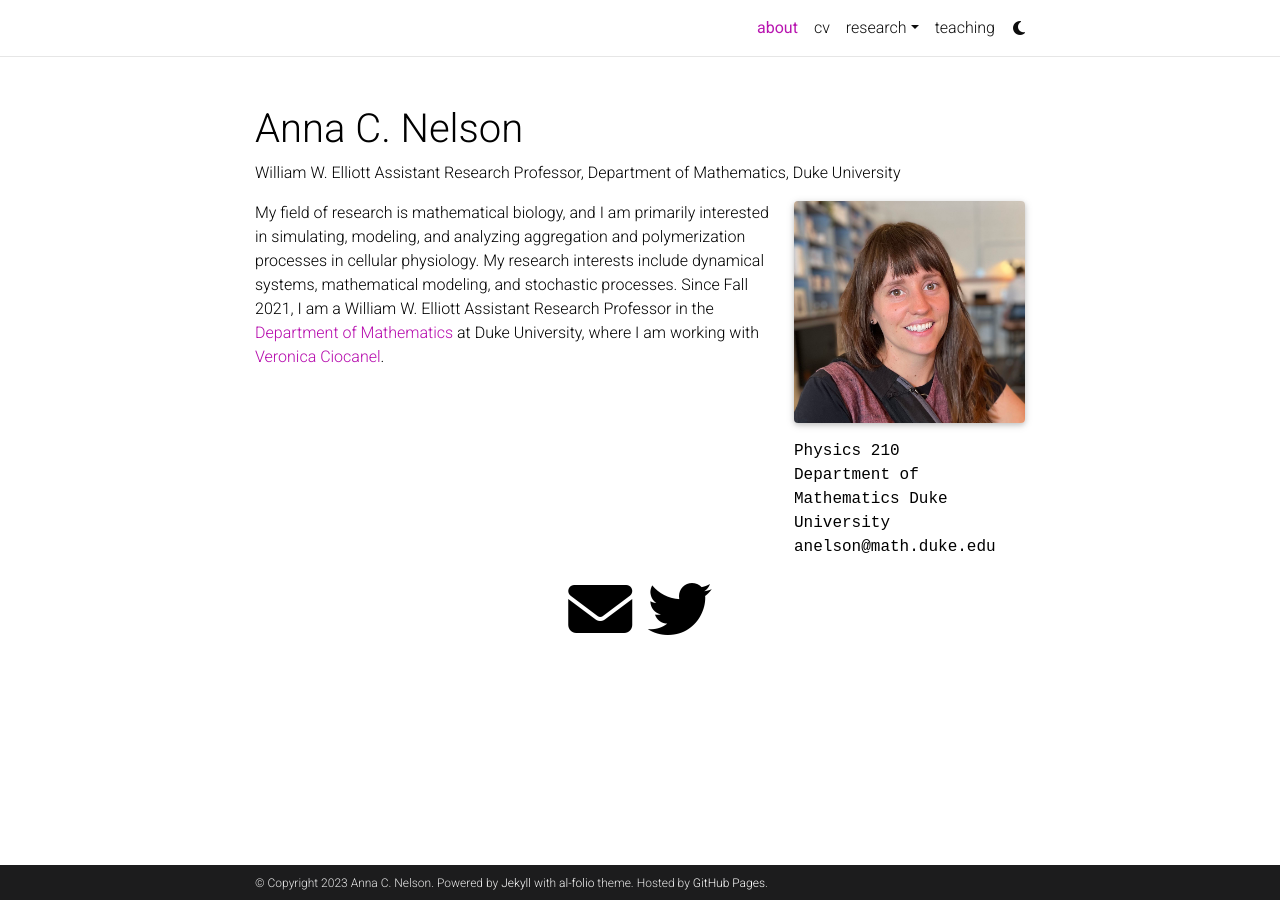
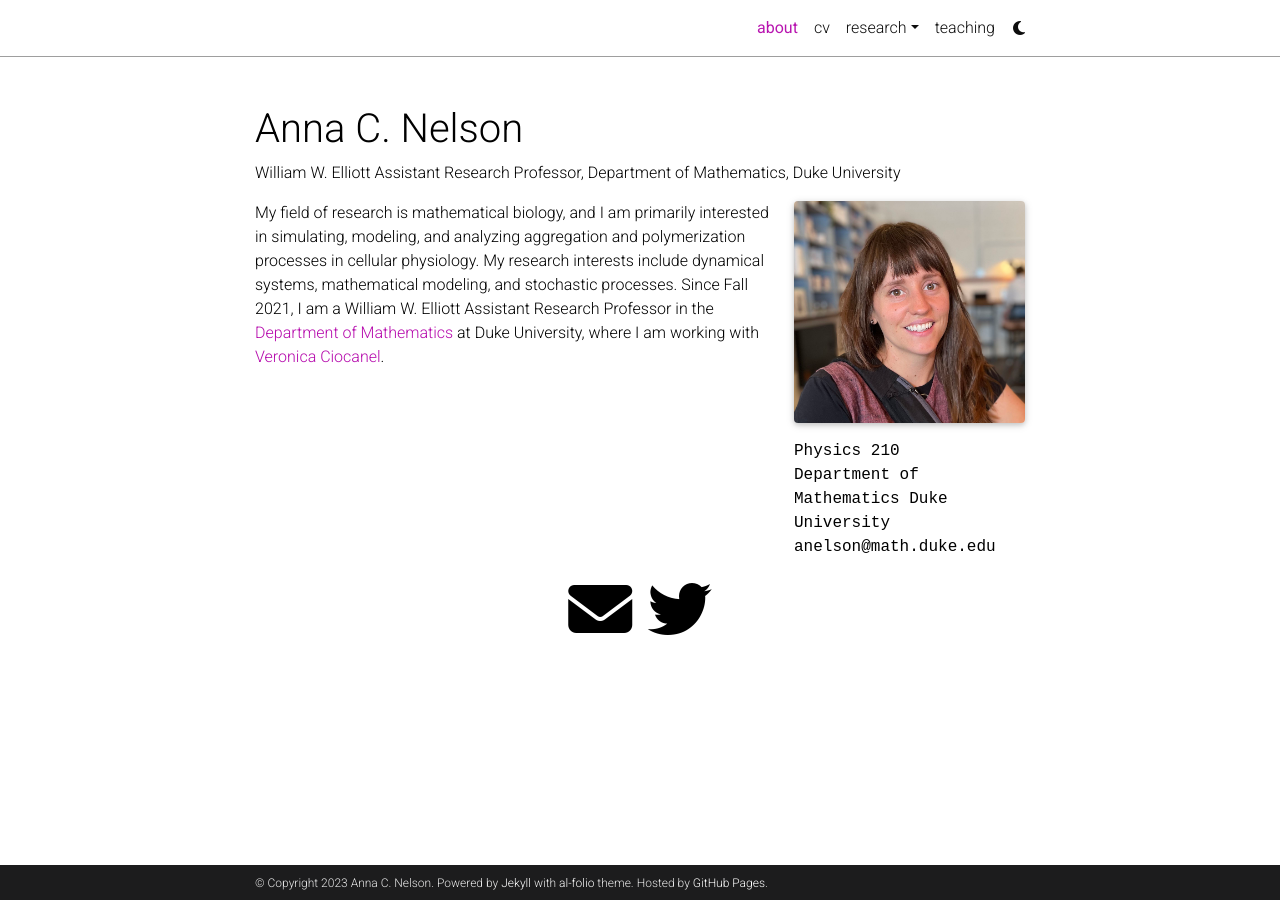
Before and after one commit to annacnelson/annacnelson.github.io, a Jekyll site: the page built from _pages/about.md, in a window 1280 px wide. Built offline with Jekyll 4.4.1, drawn with Linux system fonts in a browser that asks for light colours; full-size pictures stand in for the smaller copies a plugin makes; comment, search, counter and statistics services are not loaded; a style sheet for code colours, icons or effects is not loaded.

Commit message:
Update _themes.scss

```diff
--- a/_sass/_themes.scss
+++ b/_sass/_themes.scss
@@ -14,7 +14,7 @@
   --global-footer-text-color: #{$grey-color-light};
   --global-footer-link-color: #{$white-color};
   --global-distill-app-color: #{$grey-color};
-  --global-divider-color: rgba(0,0,0,.1);
+  --global-divider-color: rgba(0,0,0,.4);
   --global-card-bg-color: #{$white-color};
 
   --global-tip-block: #42b983;
@@ -59,7 +59,7 @@
   --global-footer-text-color: #{$grey-color-dark};
   --global-footer-link-color: #{$black-color};
   --global-distill-app-color: #{$grey-color-light};
-  --global-divider-color: #424246;
+  --global-divider-color: rgba(0,0,0,0.05);
   --global-card-bg-color: #{$grey-900};
 
   --global-tip-block: #42b983;
```
